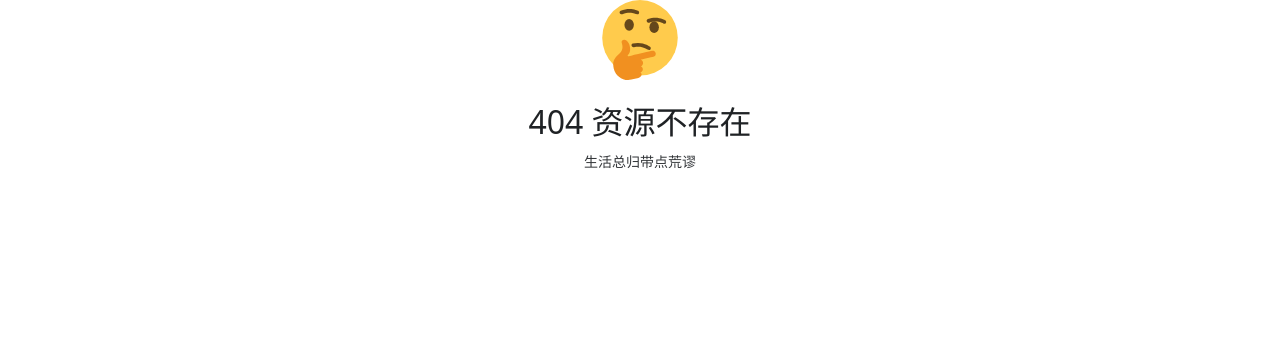
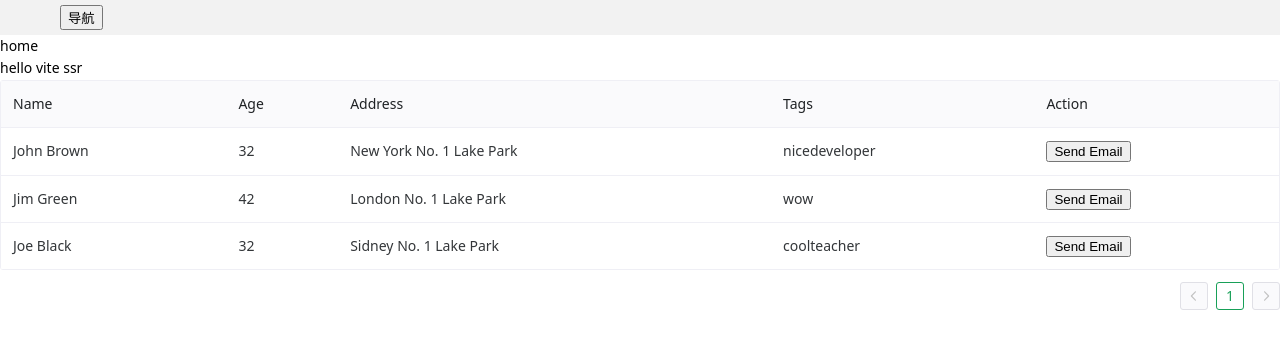
Before and after one commit to liaozheng-yi/personal-web-ssr, a Vue app: page /index in a window 1280 px wide. Before the commit this address had no page. Shown: the top 348 px of the page. Built offline with nearby package versions, Linux system fonts and the light colour scheme; what vuex-router-sync would draw is missing.

Commit message:
feat: 初步创建页面

```diff
--- a/src/App.vue
+++ b/src/App.vue
@@ -1,15 +1,15 @@
 <template>
-  <!-- <router-view v-slot="{ Component }">
-    <Suspense>
-      <component :is="Component" />
-    </Suspense>
-  </router-view> -->
   <n-config-provider :locale="zhCN" :date-locale="dateZhCN">
     <n-loading-bar-provider>
       <n-message-provider>
         <n-notification-provider>
           <n-dialog-provider>
-            <router-view></router-view>
+            <router-view v-slot="{ Component }">
+              <Suspense>
+                <component :is="Component" />
+              </Suspense>
+            </router-view>
+            <!-- <router-view></router-view> -->
           </n-dialog-provider>
         </n-notification-provider>
       </n-message-provider>
--- /dev/null
+++ b/src/assets/css/publicColor.scss
@@ -0,0 +1,18 @@
+/**
+ * Describe: 公共颜色
+ */
+
+//灰度色系start
+$white: #ffffff;
+$text0: #4a4a4a; //标题色、文字主色
+$text1: #666666; //副标题
+$text2: #999999; //注释文字
+$text3: #bbbbbb; //辅助文字
+$text4: #cccccc; //辅助文字
+$text5: #dddddd; //辅助文字
+$border0: #eeeeee; //线条类
+$bg0: #f2f2f2; //背景相关
+$bg1: #f5f5f5; //背景相关
+$bg2: #f9f9f9; //背景相关
+$bg3: #fafafa; //背景相关
+//灰度色系end
--- /dev/null
+++ b/src/components/Header/BaseHeader.vue
@@ -0,0 +1,36 @@
+<template>
+  <div class="header-top">
+    <n-dropdown trigger="hover" @select="handleSelect" :options="options">
+      <button>导航</button>
+      <!-- there is a bug in page refreshing if you use some naive ui component
+        I'm don't know the deep reason
+      -->
+      <!-- <n-button>导航</n-button> -->
+    </n-dropdown>
+  </div>
+</template>
+<script setup>
+import { useRouter } from 'vue-router'
+const router = useRouter()
+const options = [
+  {
+    label: 'home',
+    key: 'index',
+  },
+  {
+    label: '预获取数据-2秒',
+    key: 'about',
+  },
+]
+const handleSelect = key => {
+  router.push('/' + key)
+}
+</script>
+<style lang="scss">
+.header-top {
+  padding: 0 60px;
+  height: 35px;
+  line-height: 35px;
+  background: $bg0;
+}
+</style>
--- /dev/null
+++ b/src/layout/BaseLayout.vue
@@ -0,0 +1,12 @@
+<template>
+  <base-header />
+  <router-view v-slot="{ Component }">
+    <Suspense>
+      <component :is="Component" />
+    </Suspense>
+  </router-view>
+</template>
+<script setup>
+import BaseHeader from 'comps/Header/BaseHeader.vue'
+</script>
+<style lang="scss"></style>
--- a/src/layout/base.vue
+++ /dev/null
@@ -1,19 +0,0 @@
-<template>
-  <div class="head">这是头部</div>
-  <router-link to="/">home</router-link>|
-  <router-link to="/about">about</router-link>
-  <router-view v-slot="{ Component }">
-    <Suspense>
-      <component :is="Component" />
-    </Suspense>
-  </router-view>
-</template>
-<script lang="ts" setup></script>
-<style lang="scss">
-.head {
-  background-color: black;
-  height: 30px;
-  text-align: center;
-  color: white;
-}
-</style>
--- a/src/pages/About.vue
+++ b/src/pages/About.vue
@@ -12,7 +12,7 @@ export default defineComponent({
       //you can inject api request here
       setTimeout(() => {
         resolve(["11", "22", "33", "44", "55", "66"]);
-      }, 500);
+      }, 2000);
     });
     list.value = res;
     return {
--- a/src/pages/Home.vue
+++ /dev/null
@@ -1,20 +0,0 @@
-<template>
-  <div>home</div>
-  <div>{{ store.state.message }}</div>
-</template>
-<script lang="ts">
-import { NThemeEditor } from "naive-ui";
-import { defineComponent } from "vue";
-import { useStore } from "vuex";
-
-export default defineComponent({
-  setup() {
-    const store = useStore();
-    return {
-      store,
-    };
-  },
-});
-</script>
-
-<style></style>
--- /dev/null
+++ b/src/pages/index.vue
@@ -0,0 +1,106 @@
+<template>
+  <div>home</div>
+  <div>{{ store.state.message }}</div>
+  <n-data-table :columns="columns" :data="data" :pagination="pagination" />
+</template>
+<script lang="ts">
+import { useMessage } from 'naive-ui'
+import { defineComponent, h, resolveComponent } from 'vue'
+import { useStore } from 'vuex'
+
+export default defineComponent({
+  setup() {
+    const createColumns = ({ sendMail }) => {
+      return [
+        {
+          title: 'Name',
+          key: 'name',
+        },
+        {
+          title: 'Age',
+          key: 'age',
+        },
+        {
+          title: 'Address',
+          key: 'address',
+        },
+        {
+          title: 'Tags',
+          key: 'tags',
+          // render(row) {
+          //   const tags = row.tags.map(tagKey => {
+          //     return h(
+          //       resolveComponent('NTag'),
+          //       {
+          //         style: {
+          //           marginRight: '6px',
+          //         },
+          //         type: 'info',
+          //       },
+          //       {
+          //         default: () => tagKey,
+          //       }
+          //     )
+          //   })
+          //   return tags
+          // },
+        },
+        {
+          title: 'Action',
+          key: 'actions',
+          render(row) {
+            return h(
+              'button',
+              {
+                onClick: () => sendMail(row),
+              },
+              { default: () => 'Send Email' }
+            )
+          },
+        },
+      ]
+    }
+
+    const createData = () => [
+      {
+        key: 0,
+        name: 'John Brown',
+        age: 32,
+        address: 'New York No. 1 Lake Park',
+        tags: ['nice', 'developer'],
+      },
+      {
+        key: 1,
+        name: 'Jim Green',
+        age: 42,
+        address: 'London No. 1 Lake Park',
+        tags: ['wow'],
+      },
+      {
+        key: 2,
+        name: 'Joe Black',
+        age: 32,
+        address: 'Sidney No. 1 Lake Park',
+        tags: ['cool', 'teacher'],
+      },
+    ]
+
+    const message = useMessage()
+    const store = useStore()
+    return {
+      store,
+      data: createData(),
+      columns: createColumns({
+        sendMail(rowData) {
+          message.info('send mail to ' + rowData.name)
+        },
+      }),
+      pagination: {
+        pageSize: 10,
+      },
+    }
+  },
+})
+</script>
+
+<style></style>
--- a/vite.config.js
+++ b/vite.config.js
@@ -1,6 +1,20 @@
 import { defineConfig } from "vite";
 import vue from "@vitejs/plugin-vue";
+import { resolve } from 'path'
 
 export default defineConfig({
   plugins: [vue()],
+  resolve: {
+    alias: {
+      '@': resolve(__dirname, './src'), //设置@指向src目录
+      comps: resolve(__dirname, './src/components') //设置comps指向components目录
+    }
+  },
+  css: {
+    preprocessorOptions: {
+      scss: {
+        additionalData: `@import './src/assets/css/publicColor.scss';`
+      }
+    }
+  }
 });
```
Also changed, not shown: src/plugin/naive.js (+6 -2 lines), src/router/index.js (+5 -5 lines), 1 other file (tests, documents, lock files or other folders).
